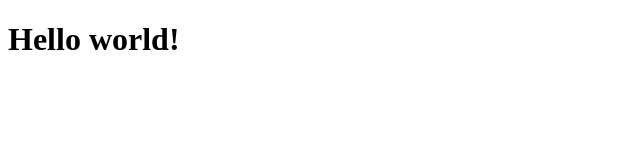
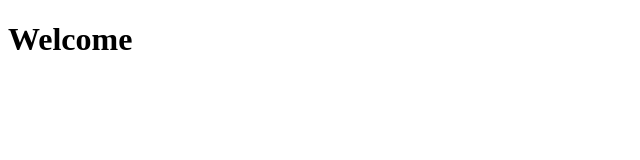
Before and after one commit to greypignest/git-demo-metal, a plain HTML site: page index.html in a window 1280 px wide. Shown: the whole page, without its empty margins (0-640 px from the left). Drawn offline with Linux system fonts and the light colour scheme.

Commit message:
update welcome text

```diff
--- a/index.html
+++ b/index.html
@@ -7,6 +7,6 @@
     <title>Document</title>
 </head>
 <body>
-    <h1>Hello world!</h1>
+    <h1>Welcome</h1>
 </body>
 </html>
```
